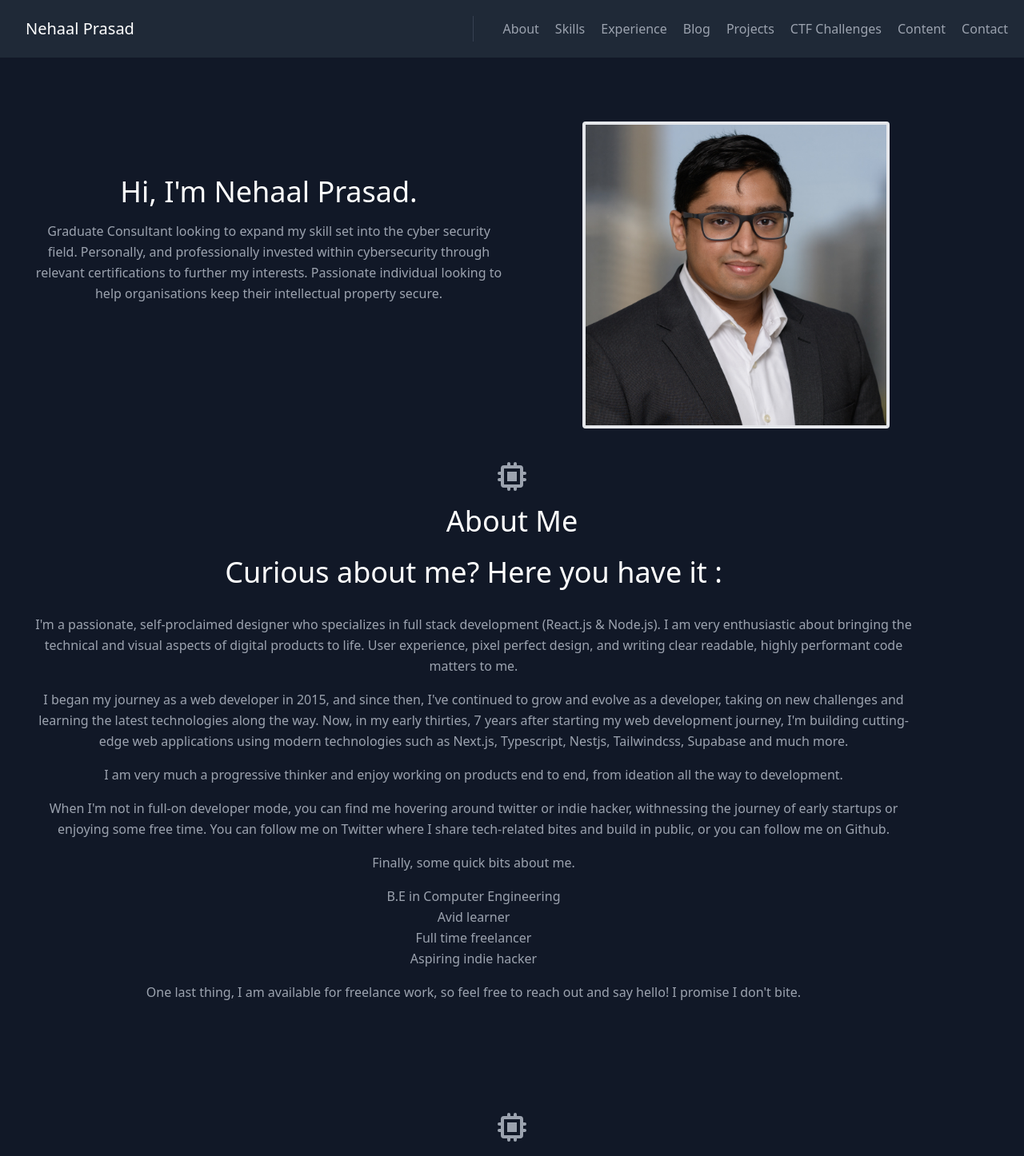
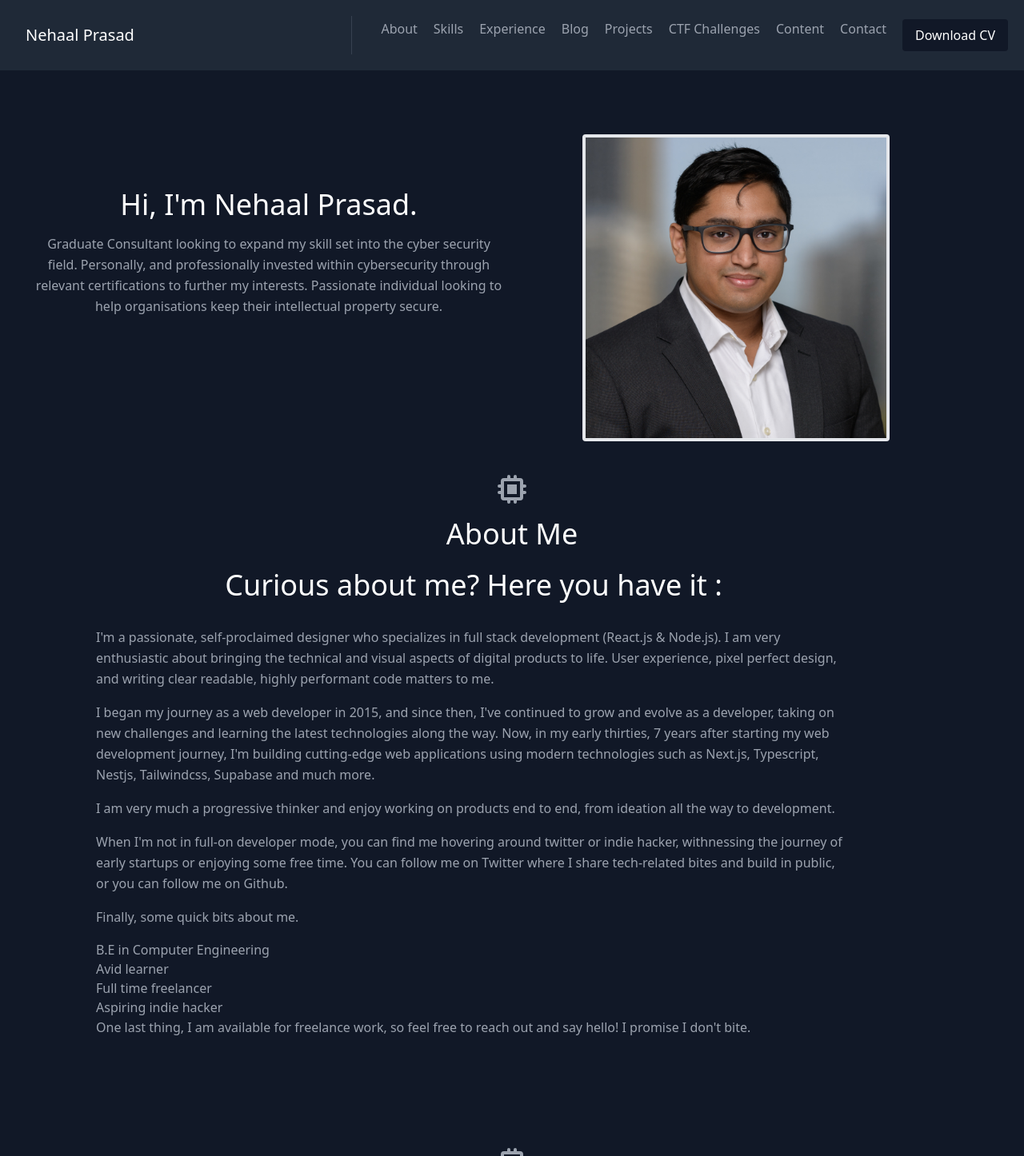
Before and after one commit to fshah21/upwork01, a React (Create React App) app: page / in a window 1280 px wide. Shown: the top 1446 px of the page at 80% size. Built offline with nearby package versions, Linux system fonts and the light colour scheme; no server answers.

Commit message:
Download cv functionalit

```diff
--- a/src/components/About.js
+++ b/src/components/About.js
@@ -32,41 +32,41 @@ export default function About() {
             About Me
           </h1>
         </div>
-        <div className="container mx-auto flex px-10 mb-20 md:flex-row flex-col items-center text-center">
-        <div className="lg:flex-grow lg:pr-24 md:pr-16 flex flex-col mb-16 md:mb-0 items-center text-center">
+        <div className="container mx-auto flex px-10 mb-20 md:flex-row flex-col">
+        <div className="lg:flex-grow lg:pr-24 md:pr-16 flex flex-col mb-16 md:mb-0">
           <h1 className="title-font sm:text-4xl text-3xl mb-8 font-medium text-white text-center">
             Curious about me? Here you have it :
           </h1>
-          <p className="mb-4 leading-relaxed">
+          <p className="mx-20 mb-4 leading-relaxed justify-start">
           I'm a passionate, self-proclaimed designer who specializes in full stack development (React.js & Node.js).
           I am very enthusiastic about bringing the technical and visual aspects of digital products to life. User
           experience, pixel perfect design, and writing clear readable, highly performant code matters to me.
           </p>
-          <p className="mb-4 leading-relaxed">
+          <p className="mx-20 mb-4 leading-relaxed justify-start">
             I began my journey as a web developer in 2015, and since then, I've continued to grow and evolve as a developer,
             taking on new challenges and learning the latest technologies along the way. Now, in my early thirties, 7 years
             after starting my web development journey, I'm building cutting-edge web applications using modern technologies
             such as Next.js, Typescript, Nestjs, Tailwindcss, Supabase and much more.
           </p>
-          <p className="mb-4 leading-relaxed">
+          <p className="mx-20 mb-4 leading-relaxed justify-start">
             I am very much a progressive thinker and enjoy working on products end to end, from ideation all the way to
             development.
           </p>
-          <p className="mb-4 leading-relaxed">
+          <p className="mx-20 mb-4 leading-relaxed justify-start">
             When I'm not in full-on developer mode, you can find me hovering around twitter or indie hacker, withnessing
             the journey of early startups or enjoying some free time. You can follow me on Twitter where I share tech-related
             bites and build in public, or you can follow me on Github.
           </p>
-          <p className="mb-4 leading-relaxed">
+          <p className="mx-20 mb-4 leading-relaxed">
             Finally, some quick bits about me.
           </p>
-          <ul className="mb-4 leading-relaxed">
+          <ul className="mx-20 mb-4leading-relaxed">
             <li>B.E in Computer Engineering</li>
             <li>Avid learner</li>
             <li>Full time freelancer</li>
             <li>Aspiring indie hacker</li>
           </ul>
-          <p className="mb-4 leading-relaxed">
+          <p className="mx-20 mb-4 leading-relaxed">
             One last thing, I am available for freelance work, so feel free to reach out and say hello! I promise I don't bite.
           </p>
         </div>
--- a/src/components/Content.js
+++ b/src/components/Content.js
@@ -85,7 +85,7 @@ export default function Content() {
         {posts.map((post) => (
             <div className="flex flex-col max-w-sm bg-white border border-gray-200 h-2/5 w-fit rounded-lg shadow dark:bg-gray-800 dark:border-gray-700 bg-gray-800 border border-gray-800 mx-10 mt-10" style={containerStyle} key={post.ID} onClick={() => handleClick(post.urlCategory)}>
                 <a href="#">
-                    <img className="rounded-t-lg w-fit h-60" src={post.featured_image} alt="" />
+                    <img className="rounded-t-lg w-auto h-60 object-cover object-center" src={post.featured_image} alt="" />
                 </a>
                 <div class="p-10 w:1/3">
                     <a href="#">
--- a/src/components/Navbar.js
+++ b/src/components/Navbar.js
@@ -7,6 +7,44 @@ import { HashLink } from 'react-router-hash-link';
 export default function Navbar() {
 
   const pages = ['blog', 'projects', 'ctf'];
+  const handleDownloadCV = async () => {
+    try {
+      console.log("HANDLE DOWNLOAD CV");
+      // Replace 'your_cv.pdf' with the actual path to your PDF file
+      const pdfUrl = 'cv.pdf';
+
+      // Fetch the PDF file
+      const response = await fetch(pdfUrl);
+      console.log(response);
+
+      // Check if the request was successful
+      if (!response.ok) {
+        throw new Error('Failed to fetch PDF file');
+      }
+
+      // Convert the response to a blob
+      const pdfBlob = await response.blob();
+
+      // Create a download link
+      const link = document.createElement('a');
+      link.href = window.URL.createObjectURL(pdfBlob);
+
+      // Set the filename for the download
+      link.download = 'cv.pdf';
+
+      // Append the link to the document
+      document.body.appendChild(link);
+
+      // Trigger the download
+      link.click();
+
+      // Remove the link from the document
+      document.body.removeChild(link);
+    } catch (error) {
+      console.error('Error downloading PDF:', error);
+    }
+  }
+
 
   return (
     <header className="bg-gray-800 md:sticky top-0 z-10">
@@ -62,6 +100,14 @@ export default function Navbar() {
                 Contact
               </HashLink>
             </li>
+            <li className="ml-5 hover:text-white">
+                <button
+                  className="bg-gray-900 text-white px-4 py-2 rounded"
+                  onClick={() => handleDownloadCV()}
+                >
+                  Download CV
+                </button>
+              </li>
           </ul>
         </nav>
       </div>
```
Also changed, not shown: 15 other files (tests, documents, lock files or other folders).
